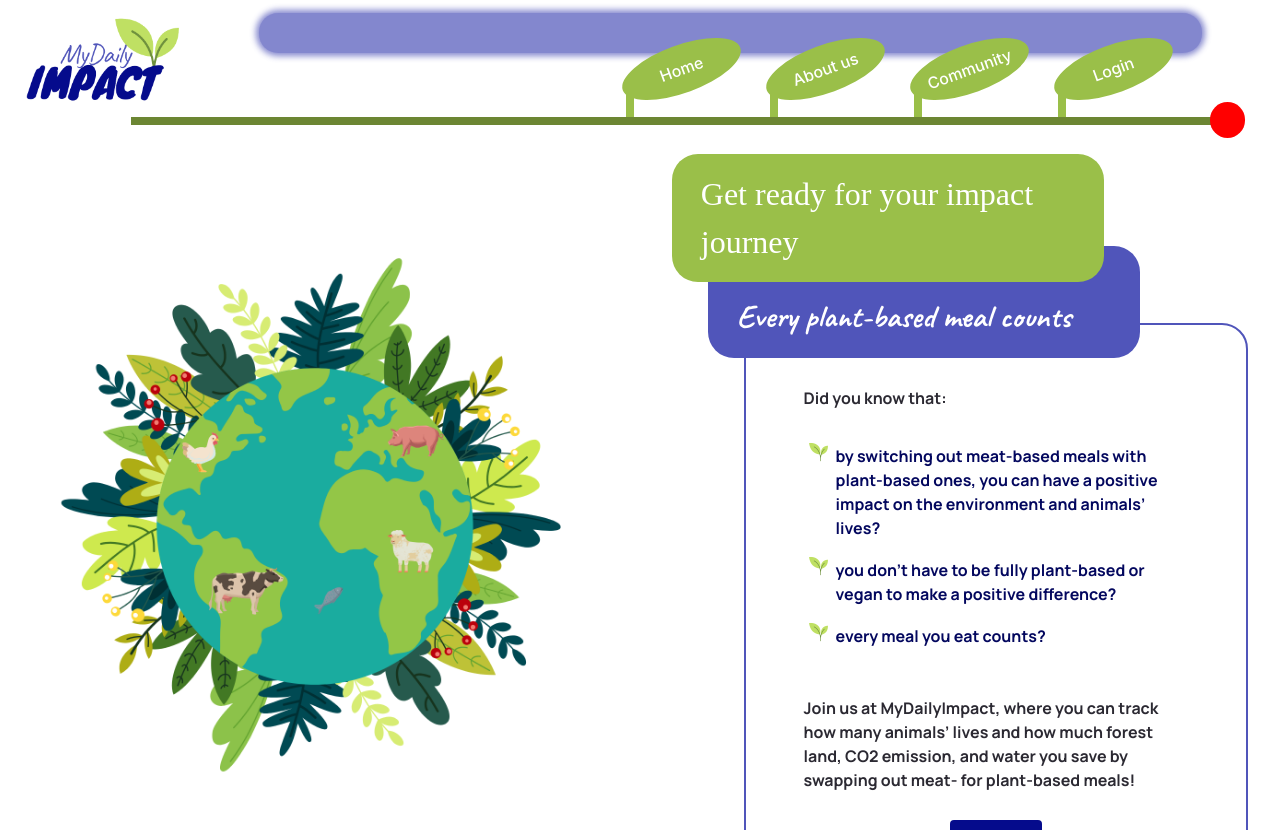
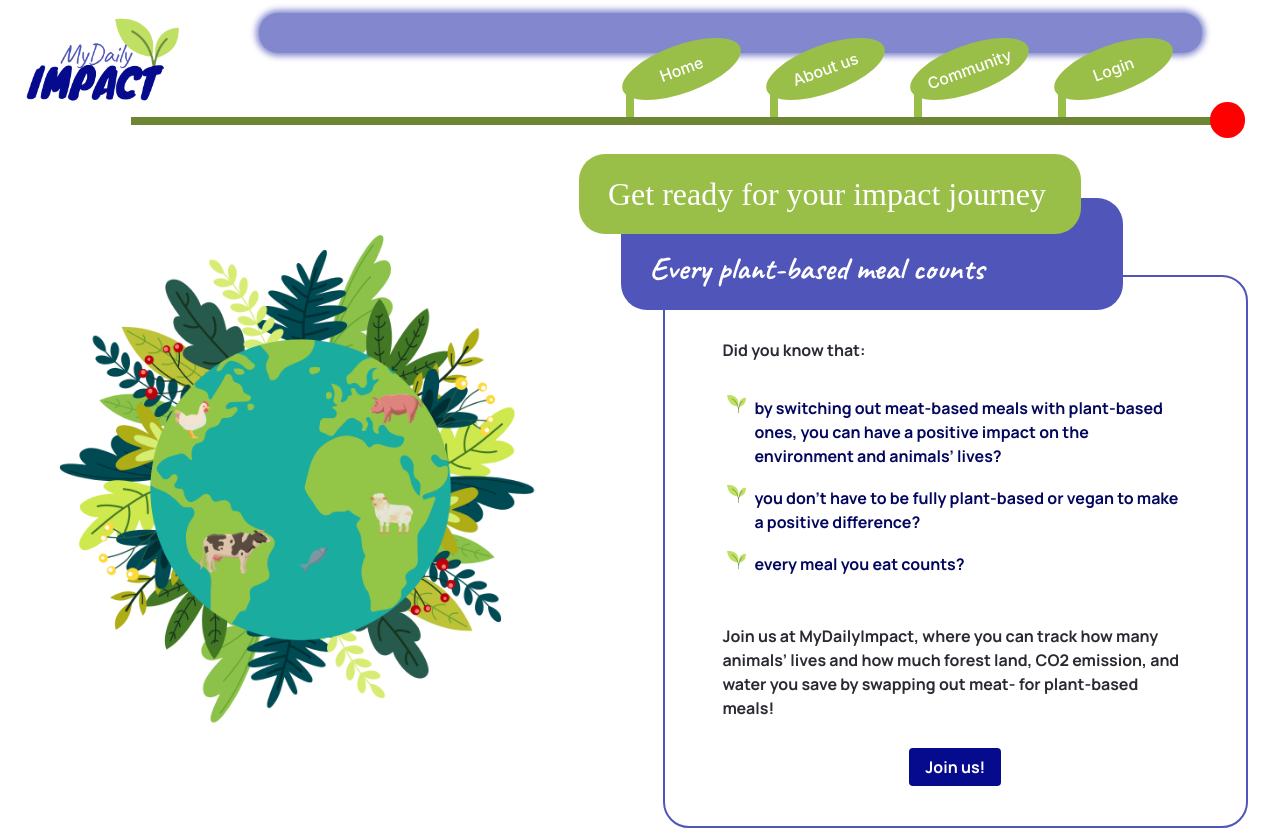
Before and after one commit to TechLabs-Remote-Bootcamp/WS24-MyDailyImpact, a React (Vite) app in the folder mdi-react/: page / in a window 1280 px wide. Shown: the top 830 px of the page. Built offline with nearby package versions, Linux system fonts and the light colour scheme; a web font is replaced by a local one.

Commit message:
fix: changed left & right box width percentages--less for img

```diff
--- a/mdi-react/src/components/Content_LR.scss
+++ b/mdi-react/src/components/Content_LR.scss
@@ -5,18 +5,17 @@
   position: relative;
   display: flex;
   flex-direction: row;
-  column-gap: 4rem;
   padding: 0 2rem;
   align-items: center;
   justify-content: center;
   max-height: fit-content;
 
   .left-box {
-    width: 50%;
+    width: 45%;
   }
   .right-box {
     justify-items: center;
-    width: 50%;
+    width: 55%;
   }
 
   img {
```
